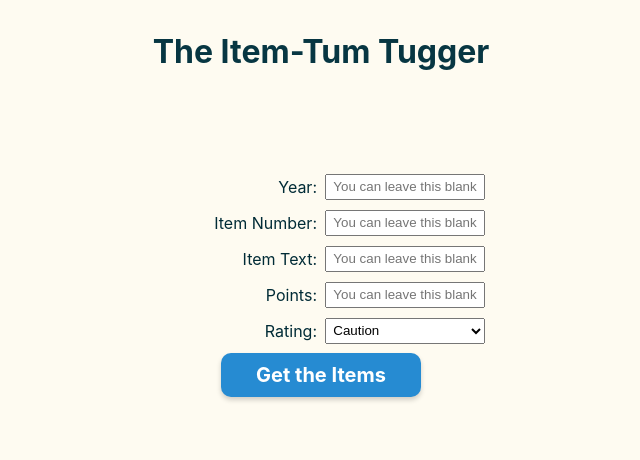
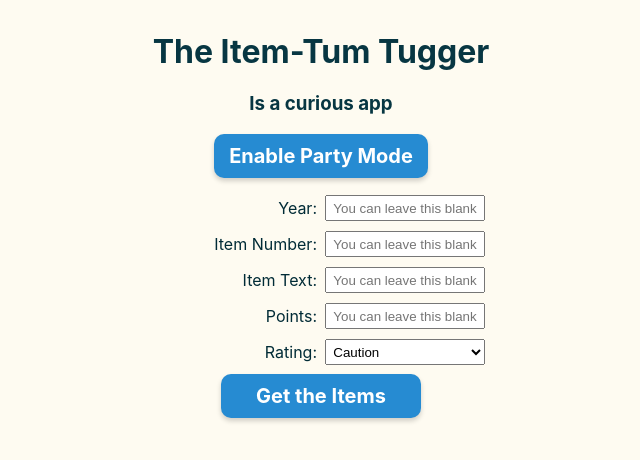
Before and after one commit to GASH-SCAV/big-list-frontend, a React (Create React App) app: page / in a window 1280 px wide. Shown: the top 460 px of the page, without its empty margins (319-959 px from the left). Built offline with nearby package versions, Linux system fonts and the light colour scheme.

Commit message:
add "party mode" with comic sans, marquee text, rainbow background

```diff
--- a/src/App.css
+++ b/src/App.css
@@ -47,6 +47,16 @@ html {
 
 body {
   margin: 2em 1em 5em;
+  font-family: -apple-system, BlinkMacSystemFont, 'Segoe UI', 'Roboto', 'Oxygen',
+    'Ubuntu', 'Cantarell', 'Fira Sans', 'Droid Sans', 'Helvetica Neue',
+    sans-serif;
+  -webkit-font-smoothing: antialiased;
+  -moz-osx-font-smoothing: grayscale;
+  font-weight: 400;
+
+  &.partyMode {
+    font-family: "Comic Sans MS", "Comic Sans";
+  }
 }
 
 h1,h2,h3,h4,h5,h6 {
@@ -184,6 +194,10 @@ td {
   outline: solid 1px var(--table-border-color);
 }
 
+tbody tr:nth-child(even) {
+  background-color: var(--background-main-color);
+}
+
 tbody tr:nth-child(odd) {
   background-color: var(--table-highlight-color);
 }
@@ -195,6 +209,37 @@ tbody tr:nth-child(odd) td {
 
 .mobileDisplay {
   display: none;
+}
+
+.partyDisplayBlock {
+  display: none;
+}
+
+.partyMode {
+  .partyDisplayBlock {
+    display: block;
+  }
+
+  .partyHide {
+    display: none;
+  }
+}
+
+html:has(.partyMode) {
+  background: linear-gradient(
+    90deg,
+    rgba(255, 0, 0, 1) 0%,
+    rgba(255, 154, 0, 1) 10%,
+    rgba(208, 222, 33, 1) 20%,
+    rgba(79, 220, 74, 1) 30%,
+    rgba(63, 218, 216, 1) 40%,
+    rgba(47, 201, 226, 1) 50%,
+    rgba(28, 127, 238, 1) 60%,
+    rgba(95, 21, 242, 1) 70%,
+    rgba(186, 12, 248, 1) 80%,
+    rgba(251, 7, 217, 1) 90%,
+    rgba(255, 0, 0, 1) 100%
+  );
 }
 
 @media (prefers-color-scheme: dark) {
--- /dev/null
+++ b/src/components/PartyModeToggle.js
@@ -0,0 +1,17 @@
+const PartyModeToggle= ({ partyMode, setPartyMode }) => {
+    const onClick = () => {
+        const newPartyMode = !partyMode;
+        setPartyMode(newPartyMode);
+        document.body.classList.toggle('partyMode', newPartyMode);
+        const marqs = document.getElementsByTagName('marquee');
+        console.log(marqs);
+        newPartyMode ? marqs[0].start() : marqs[0].stop();
+    };
+
+    return (
+        <button className="button partyToggle" onClick={onClick}>{partyMode ? 'Kill the Party' : 'Enable Party Mode'}</button>
+    );
+
+};
+
+export default PartyModeToggle;
--- a/src/containers/ItemIndex.js
+++ b/src/containers/ItemIndex.js
@@ -1,5 +1,6 @@
 import { useState } from "react";
 import Form from "../components/Form";
+import PartyModeToggle from "../components/PartyModeToggle";
 import TableContainer from "./TableContainer.js";
 import { getItems } from "../services/EthelAPI.js";
 
@@ -11,15 +12,18 @@ const ItemIndex = () => {
     points: "",
     rating: "Caution",
   });
+  const [partyMode, setPartyMode] = useState(false);
   const [items, setItems] = useState([]);
   const hasItems = items.length > 0;
   const fetchItems = () => getItems(formData).then(setItems);
   const render = (
     <>
       <h1>The Item-Tum Tugger</h1>
-      <marquee>
+      <marquee className="partyDisplayBlock">
         <h3>Is a curious app</h3>
       </marquee>
+      <h3 className="partyHide">Is a curious app</h3>
+      <PartyModeToggle partyMode={partyMode} setPartyMode={setPartyMode} />
       <Form
         formData={formData}
         setFormData={setFormData}
--- a/src/index.css
+++ b/src/index.css
@@ -1,13 +1,3 @@
-body {
-  margin: 0;
-  font-family: -apple-system, BlinkMacSystemFont, 'Segoe UI', 'Roboto', 'Oxygen',
-    'Ubuntu', 'Cantarell', 'Fira Sans', 'Droid Sans', 'Helvetica Neue',
-    sans-serif;
-  -webkit-font-smoothing: antialiased;
-  -moz-osx-font-smoothing: grayscale;
-  font-weight: 400;
-}
-
 code {
   font-family: source-code-pro, Menlo, Monaco, Consolas, 'Courier New',
     monospace;
```
